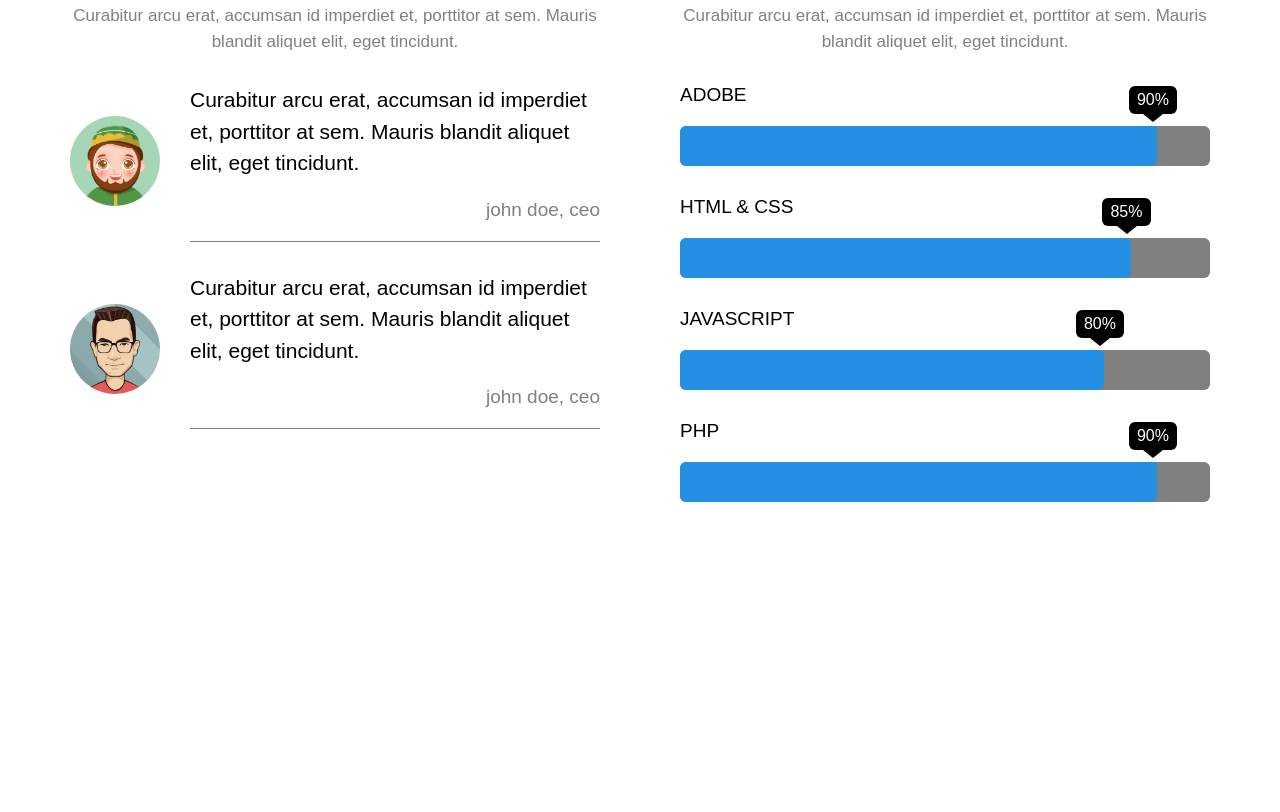
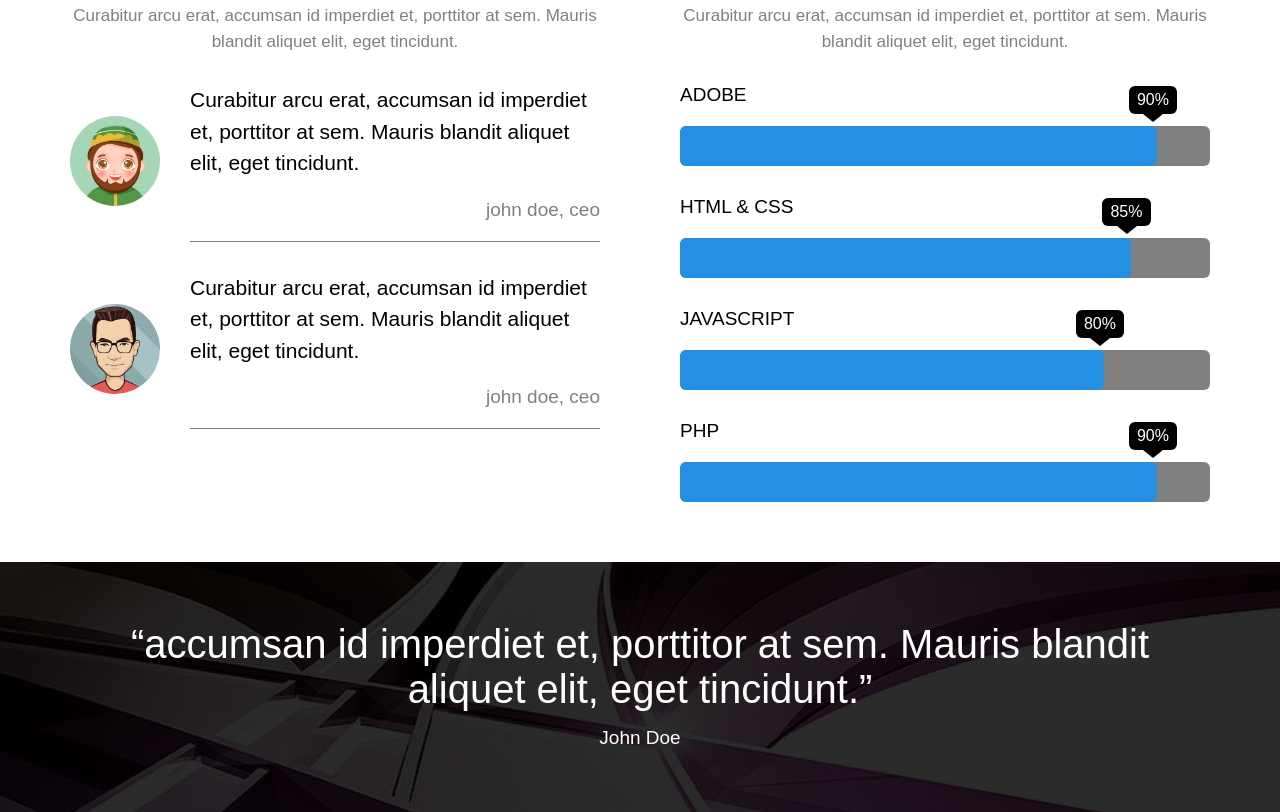
Before and after one commit to AhmedKamal1911/RESPONSIVE-Ghost-Website, a plain HTML site: page index.html in a window 1280 px wide. Shown: the part 4892-5704 px from the top of the page. Before the commit the page ends 5454 px from the top, so only its background shows below. Drawn offline with Linux system fonts and the light colour scheme; a web font is replaced by a local one.

Commit message:
finished quote section

```diff
--- a/css/master.css
+++ b/css/master.css
@@ -703,5 +703,37 @@ section.testimonial .container .box .skill .progress> span > span::after{
   left: 30%;
   top: 100%;
 }
-
 /* End-testimonial-section */
+/* Start-Quote-Section */
+section.quote{
+  position: relative;
+  background: url(../images/quote.jpg) no-repeat ;
+  background-size: cover;
+  min-height: 250px;
+}
+section.quote::before{
+  position: absolute;
+  content: "";
+  left: 0;
+  top: 0;
+  height: 100%;
+  width: 100%;
+  background-color: rgba(0, 0, 0, 0.829);
+}
+section.quote q{
+  text-align: center;
+  display: inline-block;
+  position: relative;
+  color: var(--secound-color);
+}
+@media(max-width:280px){
+  section.quote q{
+    font-size: 30px;
+  }
+}
+section.quote p{
+  position: relative;
+  text-align: center;
+  color: var(--secound-color);
+}
+/* End-Quote-Section */
--- a/index.html
+++ b/index.html
@@ -306,5 +306,13 @@
   </div>
 </section>
 <!-- End-Testimonials-Section -->
+<!-- Start-Quote-Section -->
+<section class="quote pt-60 pb-60">
+  <div class="container">
+    <q class="mb-15 fs-40">accumsan id imperdiet et, porttitor at sem. Mauris blandit aliquet elit, eget tincidunt.</q>
+    <p class="fs-19 tf-c">john doe</p>
+  </div>
+</section>
+<!-- End-Quote-Section -->
 </body>
 </html>
```
